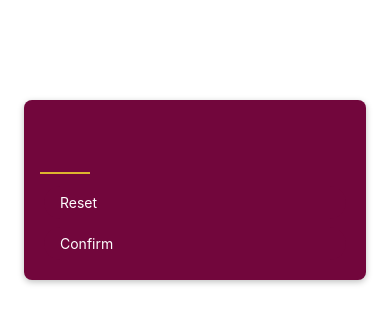
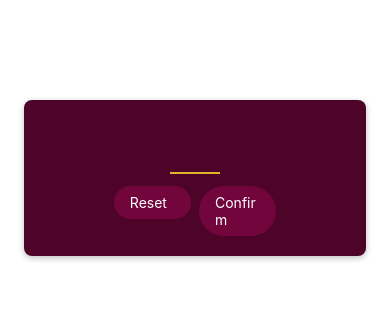
Before and after one commit to manoj1995madushanka/number_guess_game, a React Native app: screen / in a window 390 px wide. Shown: the top 324 px of the page. Built offline with nearby package versions, Linux system fonts and the light colour scheme.

Commit message:
customize button style

```diff
--- a/screens/StartGameScreen.js
+++ b/screens/StartGameScreen.js
@@ -3,9 +3,15 @@ import PrimaryButton from '../components/PrimaryButton';
 
 function StartGameScreen() {
     return <View style={styles.inputContainer}>
-        <TextInput style={styles.numberInput} maxLength={2}/>
-        <PrimaryButton>Reset</PrimaryButton>
-        <PrimaryButton>Confirm</PrimaryButton>
+        <TextInput style={styles.numberInput} maxLength={2} keyboardType="number-pad" autoCapitalize='none' autoCorrect={false} />
+        <View style={styles.buttonsContainer}>
+            <View style={styles.buttonContainer}>
+                <PrimaryButton>Reset</PrimaryButton>
+            </View>
+            <View style={styles.buttonContainer}>
+                <PrimaryButton>Confirm</PrimaryButton>
+            </View>
+        </View>
     </View>
 }
 
@@ -13,11 +19,13 @@ export default StartGameScreen;
 
 const styles = StyleSheet.create({
     inputContainer: {
+        justifyContent: 'center',
+        alignItems: 'center',
         // flex: 1,
         marginTop: 100,
         marginHorizontal: 24,
         padding: 16,
-        backgroundColor: '#72063c',
+        backgroundColor: '#4e0329',
         borderRadius: 8,
         elevation: 4, // android shadow
         // ios shadow
@@ -34,7 +42,13 @@ const styles = StyleSheet.create({
         color: '#ddb52f',
         marginVertical: 8,
         fontWeight: 'bold',
-        width:50,
-        textAlign:'center',
+        width: 50,
+        textAlign: 'center',
+    },
+    buttonsContainer: {
+        flexDirection: 'row',
+    },
+    buttonContainer: {
+        flex: 1
     }
 })
```
